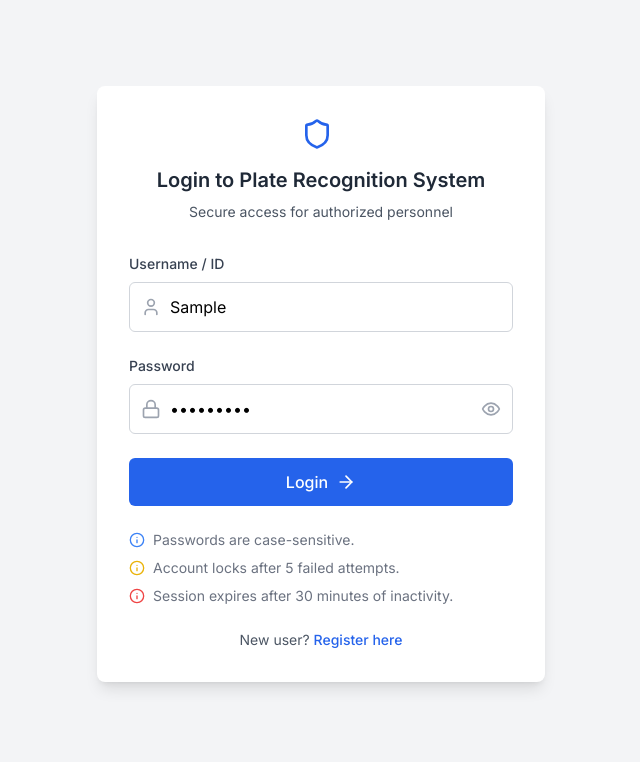
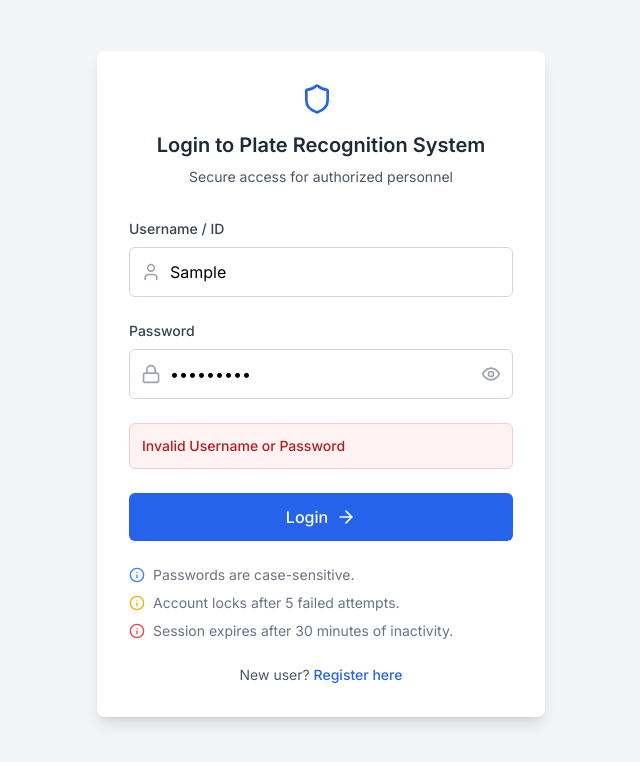
Before and after one commit to paaquecy/new-project, a React (Vite) app: page / in a window 1280 px wide. Both pictures are taken after typing "Sample", "Sample123" into the empty fields and a click on the button "Login". Shown: the top 762 px of the page, without its empty margins (319-959 px from the left). Built offline with nearby package versions, Linux system fonts and the light colour scheme; no server answers.

Commit message:
Add error message display between password field and login button
cgen-19e72d6dda8c4f29b0f83456bf957f82

```diff
--- a/src/components/LoginPage.tsx
+++ b/src/components/LoginPage.tsx
@@ -175,6 +175,13 @@ const LoginPage: React.FC<LoginPageProps> = ({ onLogin, onRegister }) => {
               </div>
             </div>
 
+            {/* Error Message */}
+            {errorMessage && (
+              <div className="bg-red-50 border border-red-200 rounded-md p-3">
+                <p className="text-red-700 text-sm font-medium">{errorMessage}</p>
+              </div>
+            )}
+
             {/* Login Button */}
             <button
               type="submit"
```
